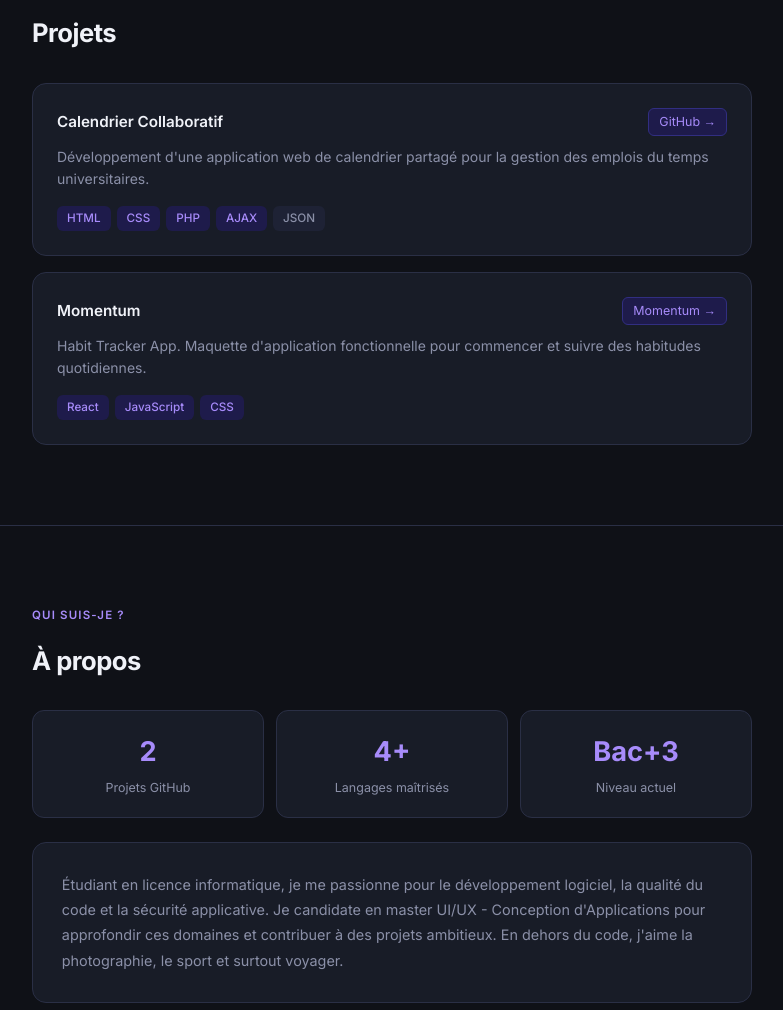
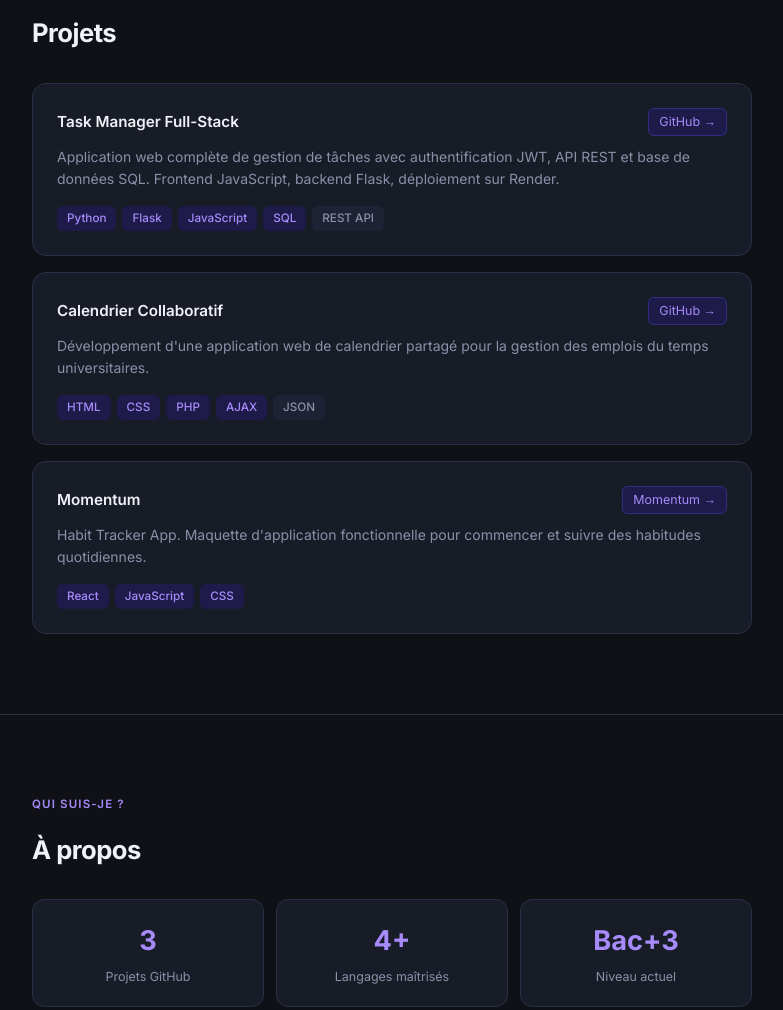
Before and after one commit to RogithRanjith/e-portfolio, a plain HTML site: page index.html in a window 1280 px wide. Shown: the part 1012-2022 px from the top of the page, without its empty margins (248-1031 px from the left). Drawn offline with Linux system fonts and the light colour scheme.

Commit message:
Add files via upload

```diff
--- a/index.html
+++ b/index.html
@@ -494,11 +494,11 @@
         <span class="ptag gray">CLI</span>
       </div>
     </div>
-
+-->
     <div class="project-card">
       <div class="project-header">
         <span class="project-title">Task Manager Full-Stack</span>
-        <a href="#" class="project-link" target="_blank" rel="noopener">GitHub →</a>
+        <a href="https://github.com/RogithRanjith/projet-task-manager" class="project-link" target="_blank" rel="noopener">GitHub →</a>
       </div>
       <p class="project-desc">Application web complète de gestion de tâches avec authentification JWT, API REST et base de données SQL. Frontend JavaScript, backend Flask, déploiement sur Render.</p>
       <div class="project-tags">
@@ -509,7 +509,6 @@
         <span class="ptag gray">REST API</span>
       </div>
     </div>
-  -->
 
 
     <div class="project-card">
@@ -555,7 +554,7 @@
   <h2>À propos</h2>
   <div class="stats-row">
     <div class="stat-card">
-      <div class="stat-num">2</div>
+      <div class="stat-num">3</div>
       <div class="stat-label">Projets GitHub</div>
     </div>
     <div class="stat-card">
```
